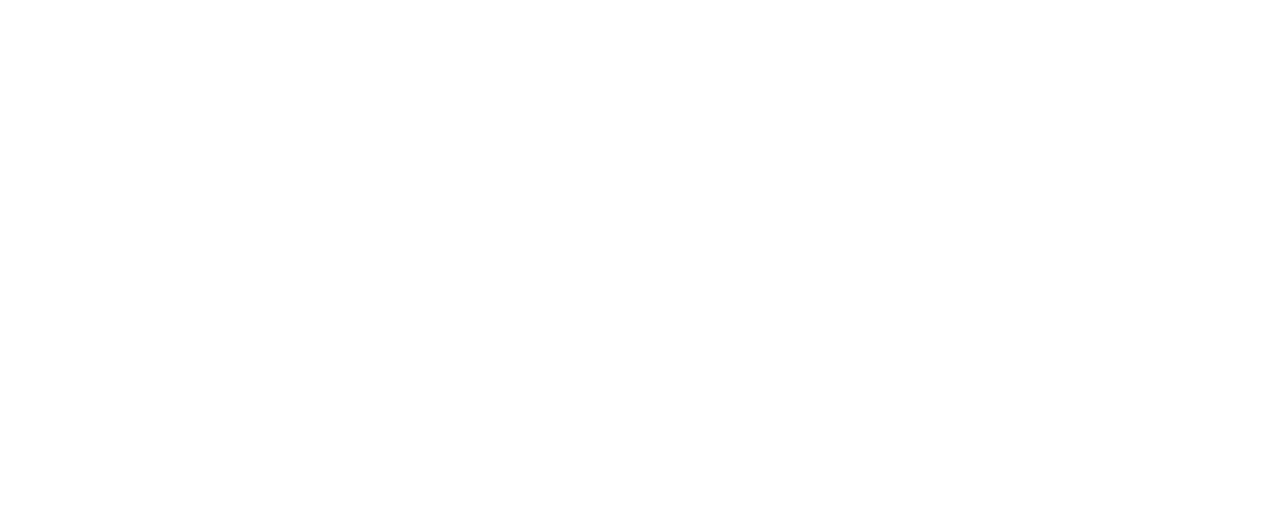
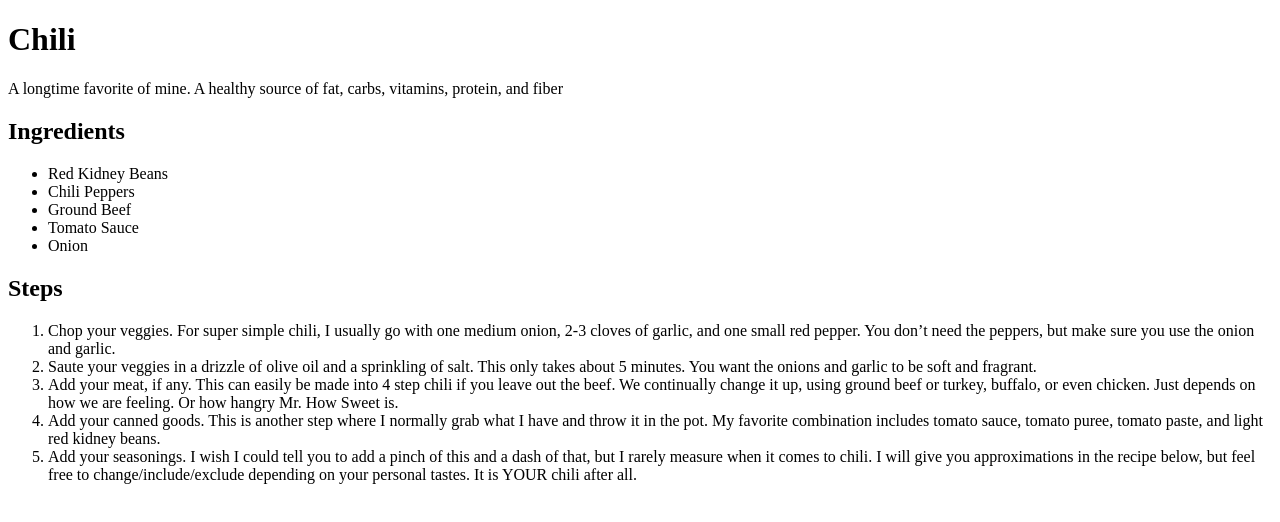
Before and after one commit to TJTheProgrammer/Recipe-Miniproject, a plain HTML site: page Recipes/chili.html in a window 1280 px wide. Drawn offline with Linux system fonts and the light colour scheme.

Commit message:
Adding basic steps to make chili and a description.

```diff
--- a/Recipes/chili.html
+++ b/Recipes/chili.html
@@ -2,5 +2,34 @@
 <html>
 <head>
     <title>Chili Recipe</title>
+    <h1>Chili</h1>
+            <p>A longtime favorite of mine. A healthy source of fat, carbs, vitamins, protein, and fiber</p>
+        <h2>Ingredients</h2>
+        <ul>
+            <li>Red Kidney Beans</li>
+            <li>Chili Peppers</li>
+            <li>Ground Beef</li>
+            <li>Tomato Sauce</li>
+            <li>Onion</li>
+        </ul>
+        <h2>Steps</h2>
+        <ol>
+            <li>Chop your veggies. For super simple chili, I usually go with one medium onion, 2-3 cloves of
+                 garlic, and one small red pepper. You don’t need the peppers, but make sure you use the
+                 onion and garlic.</li>
+            <li>Saute your veggies in a drizzle of olive oil and a sprinkling of salt.
+                This only takes about 5 minutes. You want the onions and garlic to be soft and
+                fragrant.</li>
+            <li>Add your meat, if any. This can easily be made into 4 step chili if you leave out the beef.
+                 We continually change it up, using ground beef or turkey, buffalo, or even chicken.
+                 Just depends on how we are feeling. Or how hangry Mr. How Sweet is.</li>
+            <li>Add your canned goods. This is another step where I normally grab what I have and throw it
+                in the pot. My favorite combination includes tomato sauce, tomato puree, tomato paste, and
+                 light red kidney beans.</li>
+            <li>Add your seasonings. I wish I could tell you to add a pinch of this and a dash of that, but
+                I rarely measure when it comes to chili. I will give you approximations in the recipe below,
+                 but feel free to change/include/exclude depending on your personal tastes. It is YOUR chili
+                 after all.</li>
+          </ol>
 </head>
 </html>
```
Also changed, not shown: index.html (+11 -0 lines).
